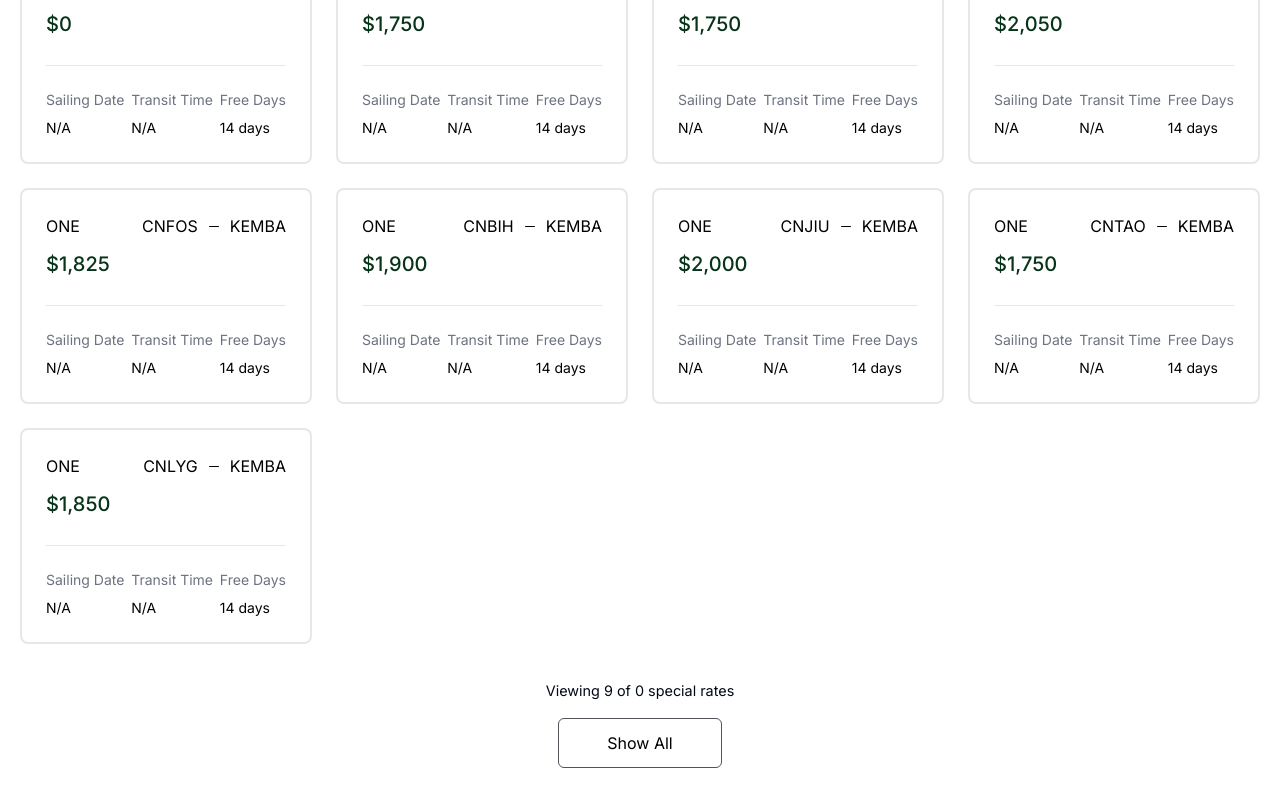
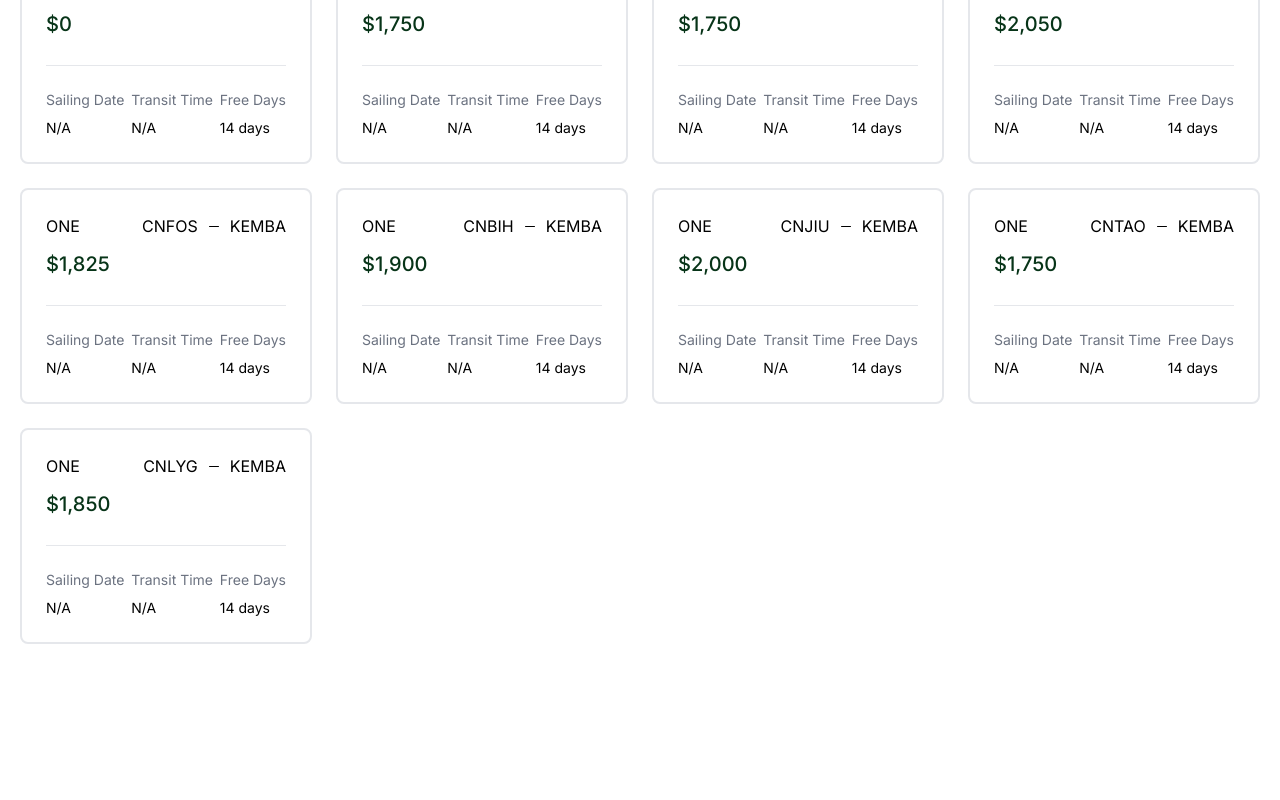
Before and after one commit to Jerified/oneport365-rates-project, a Next.js app: page / in a window 1280 px wide. Shown: the part 318-1118 px from the top of the page. After the commit the page ends 994 px from the top, so only its background shows below. Built offline with nearby package versions, Linux system fonts and the light colour scheme.

Commit message:
fixing pagination error

```diff
--- a/src/components/CarrierName.tsx
+++ b/src/components/CarrierName.tsx
@@ -51,10 +51,17 @@
 const ITEMS_PER_PAGE = 9
 
 const CarrierName = ({ results }: carrierNameProps) => {
-    const [selected, setSelected] = useState<Data[]>(results.slice(0, ITEMS_PER_PAGE))
+    const [selected, setSelected] = useState(() => {
+        const firstCarrier = results[0].carrier_name
+        const firstRate = results.filter(d => d.carrier_name === firstCarrier)
+        return firstRate.slice(0, ITEMS_PER_PAGE)
+    })
     const [selectedCarrier, setSelectedCarrier] = useState<string>("")
-    const [carrierLength, setCarrierLength] = useState<number>(0)
+    const [carrierLength, setCarrierLength] = useState(() => {
+        return selected.length
+    })
     const [showAll, setShowAll] = useState(false)
+    console.log(selected)
     const uniqueCarrierNames = new Set(results.map(d => d.carrier_name))
     const filterRate = (name: string) => {
         const rate = results.filter(d => d.carrier_name === name)
@@ -78,15 +85,18 @@
         <div className=" flex flex-col gap-4 w-full">
             <div className="flex gap-4 overflow-x-scroll scrollbar w-full">
                 {Array.from(uniqueCarrierNames).map((name, index) => (
-                <Button key={index} onClick={() => filterRate(name)}  className="text-lg px-4 py-6 font-normal border border-zinc-600 text-black bg-white hover:text-white">{name}</Button>
+                    <Button key={index} onClick={() => filterRate(name)} className="text-lg px-4 py-6 font-normal border border-zinc-600 text-black bg-white hover:text-white">{name}</Button>
                 ))}
             </div>
             <RateCard selected={selected} />
-            <p className='text-center pt-5 text-[0.9rem]'>Viewing {selected.length} of {carrierLength} special rates</p>
+            {carrierLength > ITEMS_PER_PAGE && <div className='mx-auto flex flex-col gap-4 pt-5 '>
+                <p className='text-center text-[0.9rem]'>Viewing {selected.length} of {carrierLength} special rates</p>
                 <button onClick={handleToggle} className='w-fit mx-auto border-zinc-600 border bg-white text-black px-12 py-3 text-md rounded-md'>
                     {showAll ? "Show Less" : "Show All"}
                 </button>
             </div>
+            }
+        </div>
     )
 }
 export default CarrierName;
```
Lines whose indentation alone changed are shown as unchanged.
